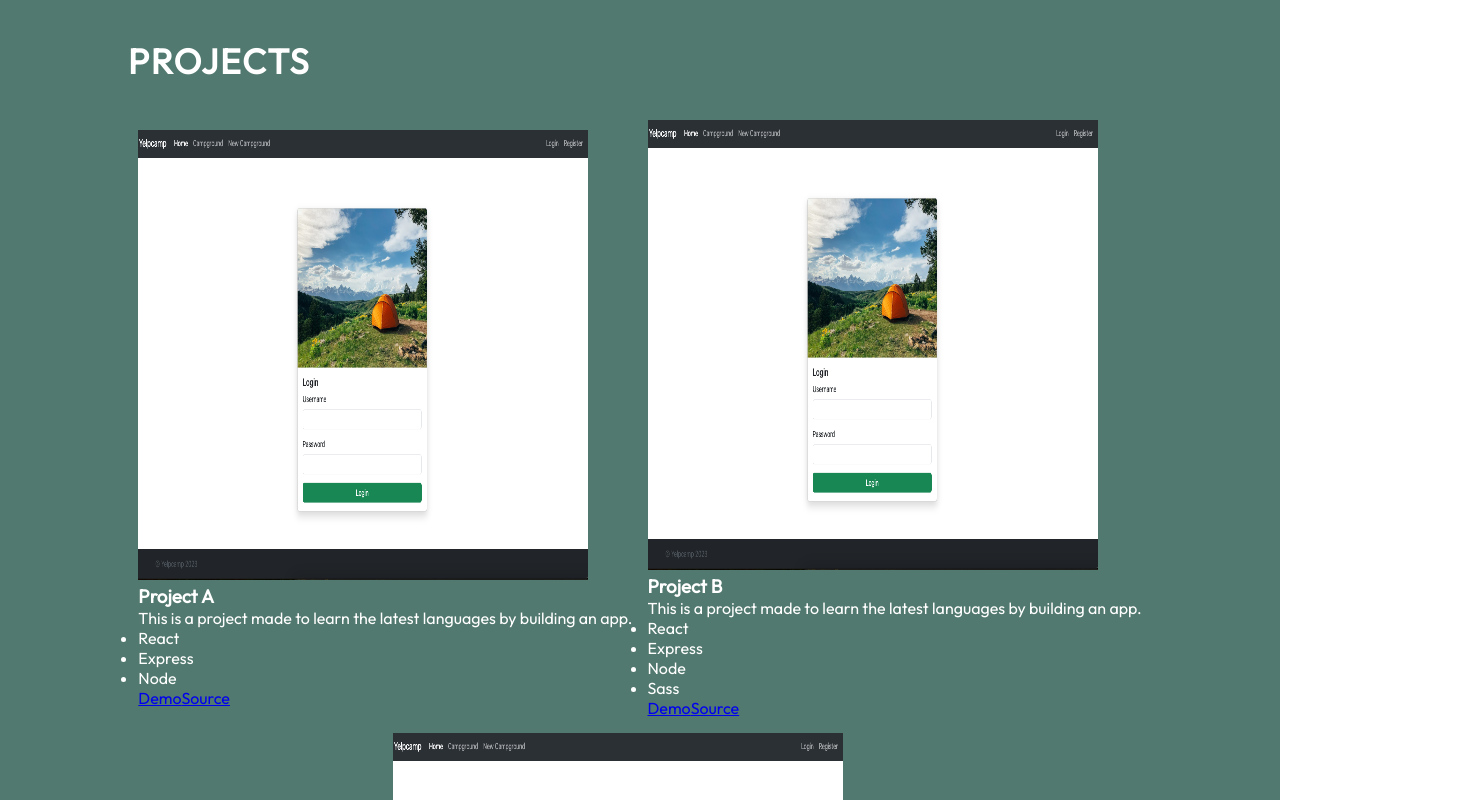
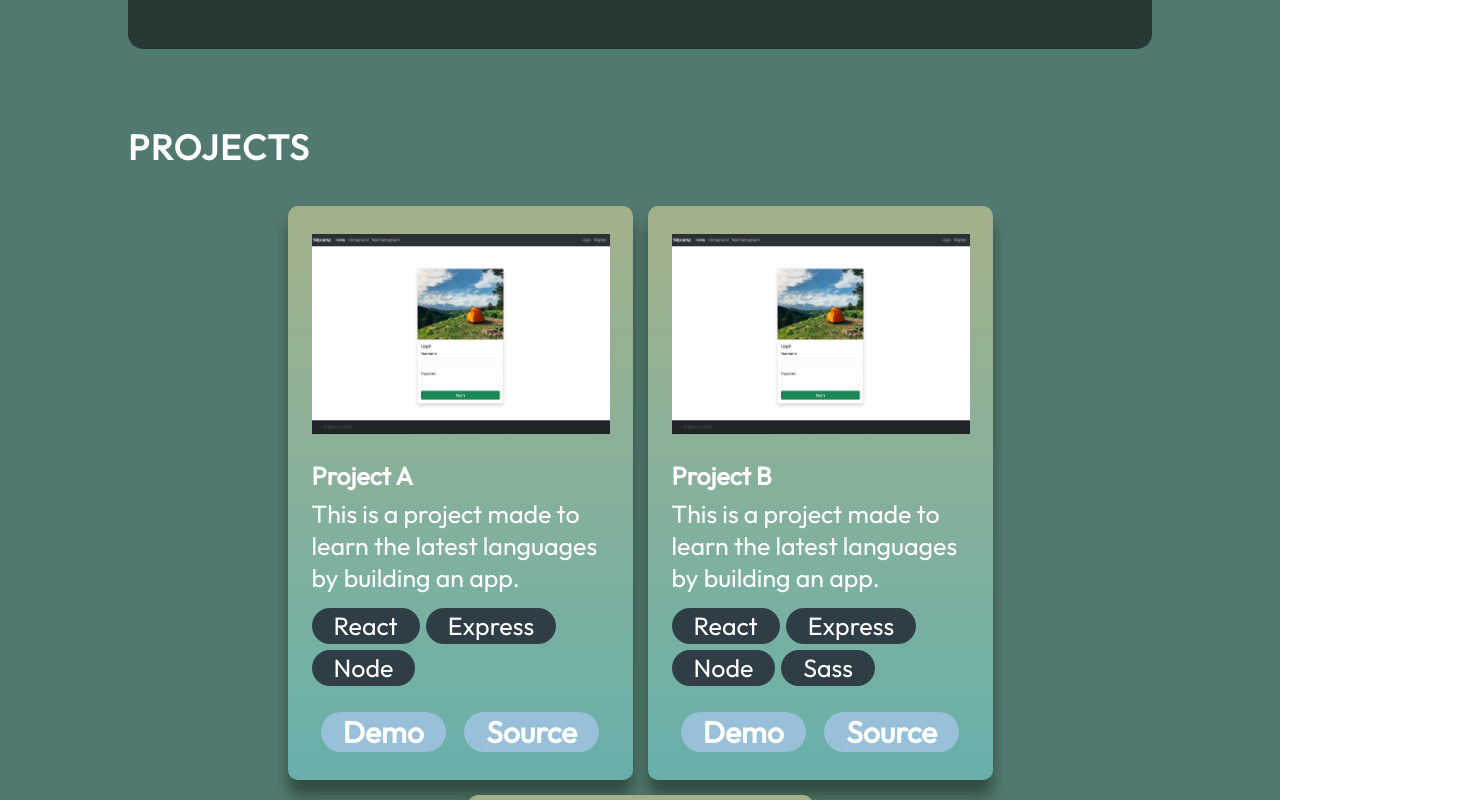
Before and after one commit to jchodon/Portfolio, a React (Vite) app: page / in a window 1280 px wide. Shown: the part 1740-2540 px from the top of the page, 1472 px wide, since content can reach past the window. Built offline with nearby package versions, Linux system fonts and the light colour scheme.

Commit message:
project section updated with new color scheme and layout

```diff
--- a/src/App.module.css
+++ b/src/App.module.css
@@ -3,4 +3,5 @@
   background-color: var(--color-bg);
   width: 100%;
   height: 100%;
+  overflow: hidden;
 }
--- a/src/components/Hero/Hero.jsx
+++ b/src/components/Hero/Hero.jsx
@@ -6,7 +6,7 @@ const Hero = () => {
   return (
     <section className={styles.container}>
       <div className={styles.content}>
-        <h1 className={styles.title}> Hello!</h1>
+        <h1 className={styles.title}> Hi, my name is Jigme!</h1>
         <p className={styles.description}>
           I am a full-stack developer, based in Toronto, who is deeply committed
           to continuous learning in this evolving tech landscape. My focus is on
--- a/src/components/Hero/Hero.module.css
+++ b/src/components/Hero/Hero.module.css
@@ -48,6 +48,12 @@
   font-weight: 600;
   padding: 17px 26px;
   box-shadow: 0 0 4px 0 rgba(216, 108, 123, 0.599);
+}
+
+.contactBtn:hover {
+  background-color: #03045e;
+  transition: 1s;
+  box-shadow: 5px 5px 5px 5px rgb(142, 154, 175);
 }
 .heroImg {
   width: 50%;
--- a/src/components/Projects/ProjectCard.module.css
+++ b/src/components/Projects/ProjectCard.module.css
@@ -1 +1,60 @@
 @import "../../vars.css";
+
+.container {
+  display: flex;
+  flex-direction: column;
+  border-radius: 10px;
+  background: linear-gradient(180deg, #a3b18a 0%, #68b0ab 100%);
+  box-shadow: 0 16px 14px 0 #344e41;
+  padding: 28px 24px;
+  max-width: 345px;
+}
+
+.image {
+  margin-bottom: 26px;
+  width: 298px;
+  height: 200px;
+}
+.title {
+  font-size: 25px;
+  font-weight: 700;
+}
+.description {
+  margin-top: 6px;
+  font-size: 25px;
+  font-weight: 400;
+}
+.skills {
+  width: 100%;
+  margin-top: 14px;
+  display: flex;
+  flex-direction: row;
+  flex-wrap: wrap;
+  gap: 6px;
+  list-style: none;
+}
+
+.skill {
+  font-size: 25px;
+  font-weight: 400;
+  border-radius: 100px;
+  background: var(--color-dark);
+  padding: 2px 22px;
+}
+
+.links {
+  width: 100%;
+  margin-top: 26px;
+  display: flex;
+  justify-content: space-around;
+}
+
+.link {
+  text-decoration: none;
+  color: var(--color-text);
+  font-size: 30px;
+  font-weight: 600;
+  border-radius: 100px;
+  background: var(--color-primary);
+  padding: 1px 22px;
+}
--- a/src/components/Projects/ProjectCards.jsx
+++ b/src/components/Projects/ProjectCards.jsx
@@ -7,7 +7,7 @@ function ProjectCard({
   project: { title, imageSrc, description, skills, demo, source },
 }) {
   return (
-    <div>
+    <div className={styles.container}>
       <img
         className={styles.image}
         src={getImageUrl(imageSrc)}
--- a/src/index.css
+++ b/src/index.css
@@ -4,6 +4,7 @@
   padding: 0;
   font-family: "Outfit", Arial, Helvetica, sans-serif;
 }
-html {
-  scroll-behavior: smooth;
+html,
+body {
+  scroll-behavior: smooth !important;
 }
--- a/src/vars.css
+++ b/src/vars.css
@@ -5,7 +5,7 @@
   --color-secondary: #dda15e;
   --color-bg: #606c38;
   --color-dark: #283618; */
-  --color-primary: #cad2c5;
+  --color-primary: #98c1d9;
   --color-secondary: #84a98c;
   --color-bg: #52796f;
   --color-dark: #2f3e46;
```
